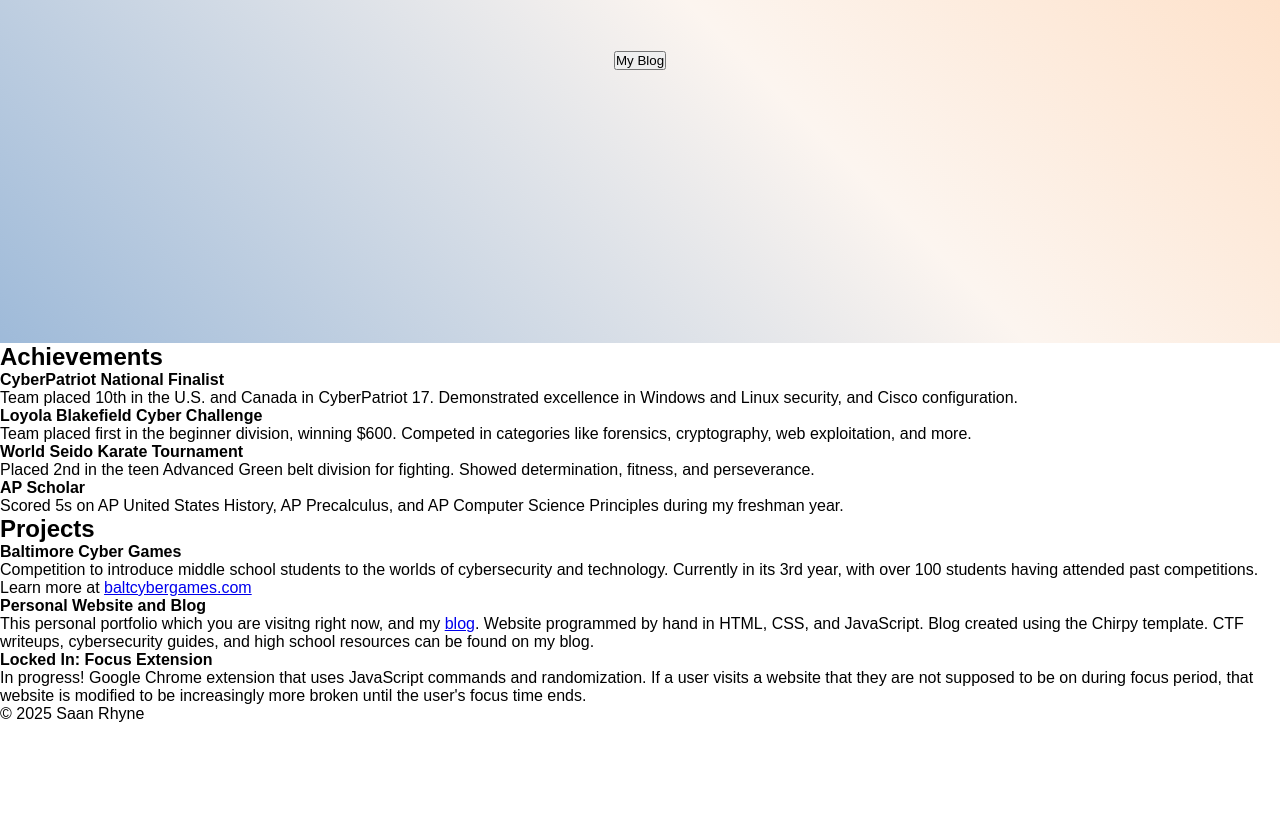
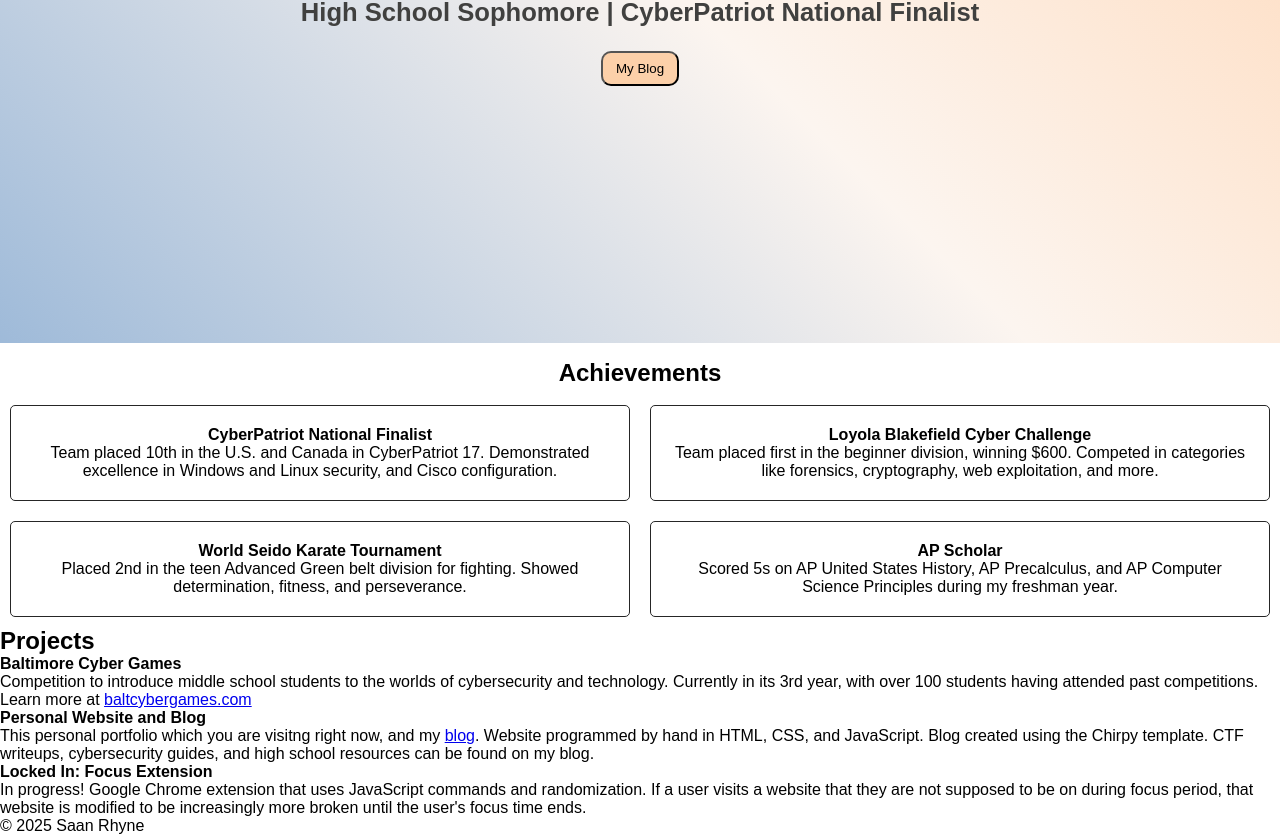
Before and after one commit to saanrhyne/saanrhyne.github.io, a plain HTML site: page idk.html in a window 1280 px wide. Shown: the part 467-1302 px from the top of the page. Before the commit the page ends 1190 px from the top, so only its background shows below. Drawn offline with Linux system fonts and the light colour scheme; a web font is replaced by a local one.

Commit message:
boxes for achievements

```diff
--- a/idk.html
+++ b/idk.html
@@ -11,7 +11,7 @@
         --black: #262626;
         --dark: #255c99;
         --light: #7ea3cc;
-        --accent: #ffaa64;
+        --accent: #fcd0a9;
         --gray: #40403f;
       }
 
@@ -63,7 +63,7 @@
         margin-bottom: 1vh;
         font-size: 7vw;
         color: var(--dark);
-        animation: stretch 2s infinite;
+        animation: stretch 2s;
       }
 
       #home h1:hover {
@@ -72,12 +72,12 @@
       }
 
       @keyframes stretch {
-        0% {transform: scale(1);}
-        50% {transform: scale(.9);}
-        100% {transform: scale(1);}
+        0% {letter-spacing: 0vw;}
+        50% {letter-spacing: 2vw;}
+        100% {letter-spacing: 0vw;}
       }
 
-      #home h3 {
+      #home h2 {
         overflow: hidden;
         margin: auto;
         white-space: nowrap;
@@ -85,13 +85,58 @@
         margin-bottom: 3vh;
         color: var(--gray);
         width: 80vw;
-        animation: typing 5s infinite;
+        animation: typing 5s;
+      }
+
+      #home h3:hover {
+        color: var(--black);
+        animation-play-state: paused;
       }
 
       @keyframes typing {
         0% {width: 0;}
-        50% {width: 80vw;}
-        100% {width: 0;}
+        100% {width: 80vw;}
+      }
+
+      #home button {
+        background-color: var(--accent);
+        padding: 1vh 1vw;
+        border-radius: 10px;
+      }
+
+      #home button:hover {
+        animation: expand 2s infinite;
+        cursor: pointer;
+      }
+
+      @keyframes expand {
+        0% {transform: scale(1); background-color: var(--accent);}
+        25% {background-color: var(--light);}
+        50% {transform: scale(1.5); background-color: var(--light);}
+        75% {background-color: var(--light);}
+        100% {transform: scale(1); background-color: var(--accent);}
+      }
+
+      #achievements h1 {
+        text-align: center;
+        margin-top: 2vh;
+        margin-bottom: 1vh;
+      }
+
+      #achievements-grid {
+        display: grid;
+        grid-template-columns: 1fr 1fr;
+        grid-template-rows: 1fr 1fr;
+      }
+
+      .achievement {
+        margin: 10px;
+        border: 1px solid var(--black);
+        border-radius: 5px;
+        padding: 20px;
+        display: grid;
+        place-items: center;
+        text-align: center;
       }
 
     </style>
@@ -102,7 +147,7 @@
     <section id="navigation">
       <ul>
         <li><a href="#home">Home</a></li>
-        <li><a href="/blog">My Blog</a></li>
+        <li><a href="/blog">Blog</a></li>
         <li><a href="#achievements">Achievements</a></li>
         <li><a href="#projects">Projects</a></li>
       </ul>
@@ -110,12 +155,13 @@
 
     <section id="home">
       <h1>Saan Rhyne</h1>
-      <h3>High School Sophomore | CyberPatriot National Finalist</h3>
-      <button>My Blog</button>
+      <h2>High School Sophomore | CyberPatriot National Finalist</h2>
+      <a href="/blog"><button>My Blog</button></a>
     </section>
 
     <section id="achievements">
-      <h2>Achievements</h2>
+      <h1>Achievements</h1>
+      <section id="achievements-grid">
         <section class="achievement">
           <h4>CyberPatriot National Finalist</h4>
           <p>Team placed 10th in the U.S. and Canada in CyberPatriot 17. Demonstrated excellence in Windows and Linux security, and Cisco configuration.</p>
@@ -131,6 +177,7 @@
         <section class="achievement">
           <h4>AP Scholar</h4>
           <p>Scored 5s on AP United States History, AP Precalculus, and AP Computer Science Principles during my freshman year.</p>
+        </section>
       </section>
     </section>
 
```
Lines whose indentation alone changed are shown as unchanged.
